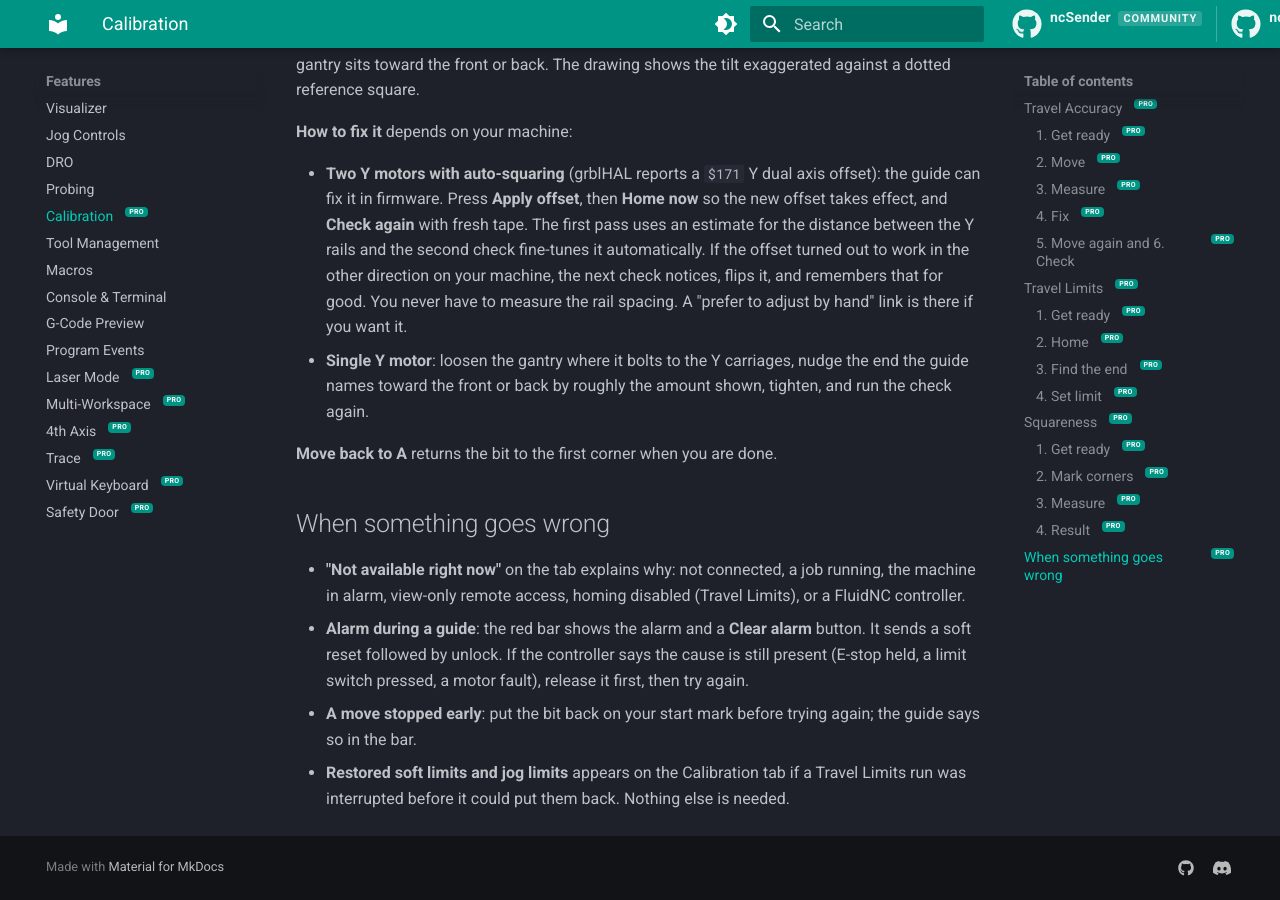
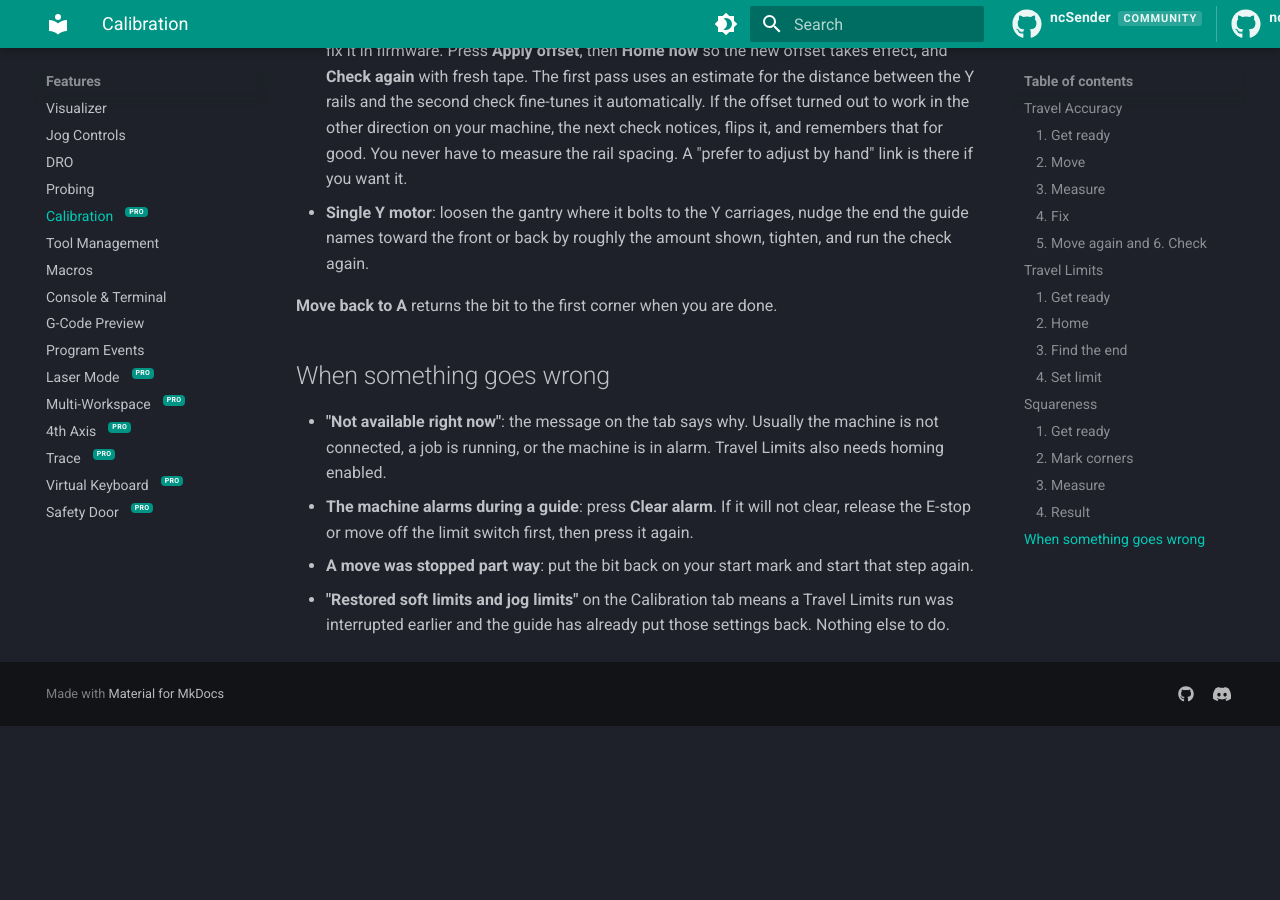
Before and after one commit to siganberg/ncSender.manual, an MkDocs documentation site: the page built from docs/features/calibration.md, in a window 1280 px wide and 900 px high, scrolled down 7057 px. Built offline with MkDocs 1.6.1 and Material for MkDocs 9.7.7, drawn with Linux system fonts in a browser that asks for light colours; comment, search, counter and statistics services are not loaded; after the commit the page ends 7783 px from its top, so only the background shows below that; some of the changed text lies outside the part shown.

Commit message:
Calibration page: drop layout narration, badge Pro once per page
Co-Authored-By: Claude Fable 5.1 <noreply@anthropic.com>
Claude-Session: https://claude.ai/code/session_016YRVx1VTcHCHiGpy5J1qeA

```diff
--- a/docs/assets/js/pro-badge.js
+++ b/docs/assets/js/pro-badge.js
@@ -58,6 +58,9 @@
     for (var i = 0; i < links.length; i++) {
       var link = links[i];
       if (link.querySelector('.ncs-pro-badge')) continue;
+      // In-page table-of-contents entries (href="#section") resolve to the
+      // current page's slug; one badge on the page entry is enough.
+      if ((link.getAttribute('href') || '').indexOf('#') !== -1) continue;
       if (isProSlug(slugFromHref(link.getAttribute('href')))) {
         link.classList.add('ncs-pro-link');
         link.appendChild(badge());
--- a/docs/features/calibration.md
+++ b/docs/features/calibration.md
@@ -3,9 +3,8 @@
 !!! info "Pro Feature"
     The Calibration guides are available in **ncSender Pro** only, on grblHAL controllers.
 
-Three guided tools that walk you through dialing in your machine, step by step, with plain-language
-instructions and a drawing for every step. No G-code, no settings to look up. Open them from
-**Settings → Calibration**.
+Three guided tools that walk you through dialing in your machine, step by step. Each one tells you
+what to do in plain words and shows a drawing of it. Open them from **Settings → Calibration**.
 
 ![Calibration tab](../assets/images/features/calibration-tab.webp)
 
@@ -18,11 +17,6 @@ instructions and a drawing for every step. No G-code, no settings to look up. Op
 !!! tip "Do them in this order"
     Travel Accuracy first, for every axis. Both other guides rely on the machine counting distance
     correctly, so an inaccurate axis throws off the limit and the squareness result by the same amount.
-
-Every guide has the same layout: a step strip across the top, the drawing on the right, a red
-**Cancel** button and a **Back** button at the bottom left, and the next action at the bottom right.
-Anything that goes wrong (an alarm, a move that did not finish) shows in one red bar just above those
-buttons, with a **Clear alarm** button when the machine is in alarm.
 
 ## Travel Accuracy
 
@@ -180,12 +174,10 @@ toward the front or back. The drawing shows the tilt exaggerated against a dotte
 
 ## When something goes wrong
 
-- **"Not available right now"** on the tab explains why: not connected, a job running, the machine in
-  alarm, view-only remote access, homing disabled (Travel Limits), or a FluidNC controller.
-- **Alarm during a guide**: the red bar shows the alarm and a **Clear alarm** button. It sends a soft
-  reset followed by unlock. If the controller says the cause is still present (E-stop held, a limit
-  switch pressed, a motor fault), release it first, then try again.
-- **A move stopped early**: put the bit back on your start mark before trying again; the guide says
-  so in the bar.
-- **Restored soft limits and jog limits** appears on the Calibration tab if a Travel Limits run was
-  interrupted before it could put them back. Nothing else is needed.
+- **"Not available right now"**: the message on the tab says why. Usually the machine is not
+  connected, a job is running, or the machine is in alarm. Travel Limits also needs homing enabled.
+- **The machine alarms during a guide**: press **Clear alarm**. If it will not clear, release the
+  E-stop or move off the limit switch first, then press it again.
+- **A move was stopped part way**: put the bit back on your start mark and start that step again.
+- **"Restored soft limits and jog limits"** on the Calibration tab means a Travel Limits run was
+  interrupted earlier and the guide has already put those settings back. Nothing else to do.
```
